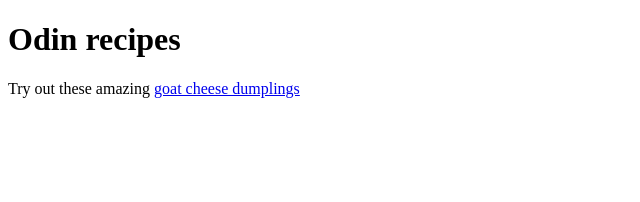
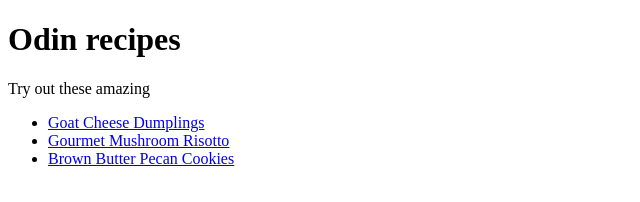
Before and after one commit to jblaho9/odin-recipes, a plain HTML site: page index.html in a window 1280 px wide. Shown: the whole page, without its empty margins (0-640 px from the left). Drawn offline with Linux system fonts and the light colour scheme.

Commit message:
Add recipes to index.html

```diff
--- a/index.html
+++ b/index.html
@@ -7,9 +7,11 @@
   </head>
   <body>
     <h1>Odin recipes</h1>
-    <p>
-      Try out these amazing
-      <a href="./recipes/dumplings.html"> goat cheese dumplings </a>
-    </p>
+    <p>Try out these amazing</p>
+    <ul>
+      <li><a href="./recipes/dumplings.html"> Goat Cheese Dumplings </a></li>
+      <li><a href="./recipes/risotto.html"> Gourmet Mushroom Risotto</a></li>
+      <li><a href="./recipes/cookies.html"> Brown Butter Pecan Cookies</a></li>
+    </ul>
   </body>
 </html>
```
